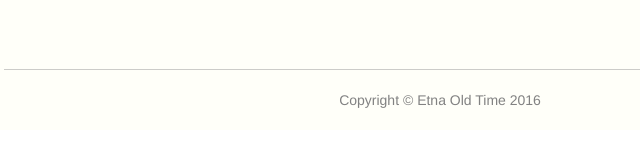
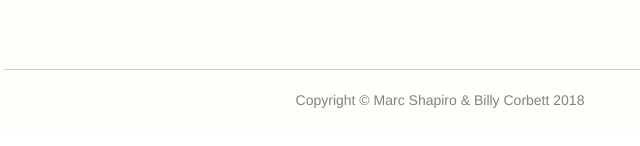
Before and after one commit to mlshapiro/eota-angular, a website: page docs/index.html in a window 1280 px wide. Shown: the part 2982-3128 px from the top of the page, 200-840 px from the left. Drawn offline with Linux system fonts and the light colour scheme; files whose address does not match are found by name.

Commit message:
Update index.html

```diff
--- a/docs/index.html
+++ b/docs/index.html
@@ -7,7 +7,7 @@
   <meta name="viewport" content="width=device-width, initial-scale=1">
 
 
-  <title>Etna Old Time Association</title>
+  <title>Marc Shapiro & Billy Corbett</title>
 
   <link rel="stylesheet" href="bower_components/bootstrap/dist/css/bootstrap.css">
   <link rel="stylesheet" href="css/main.css">
@@ -43,7 +43,7 @@
 
 
     <div class="footer">
-      Copyright &copy Etna Old Time 2016
+      Copyright &copy Marc Shapiro & Billy Corbett 2018
     </div>
   </div>
 
```
